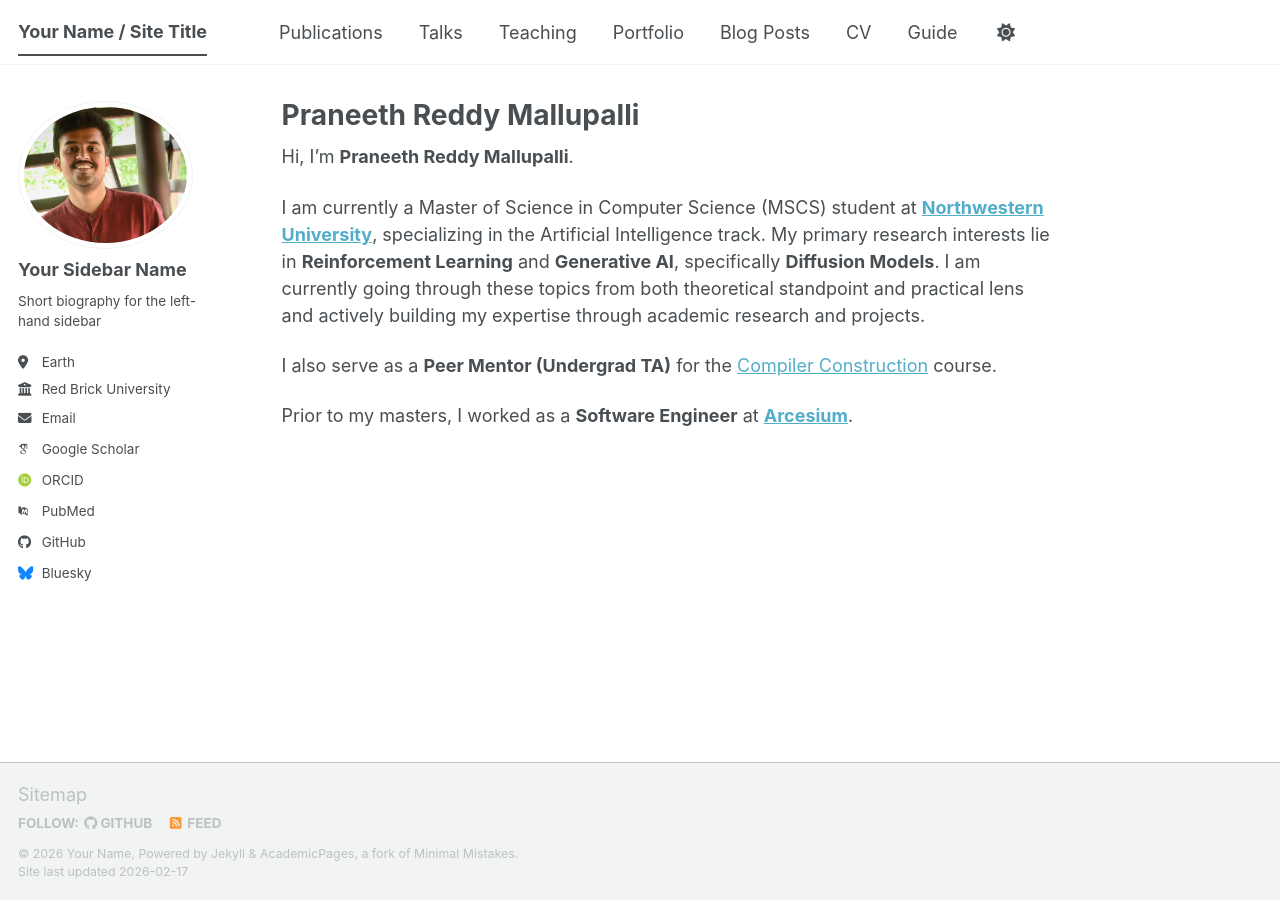
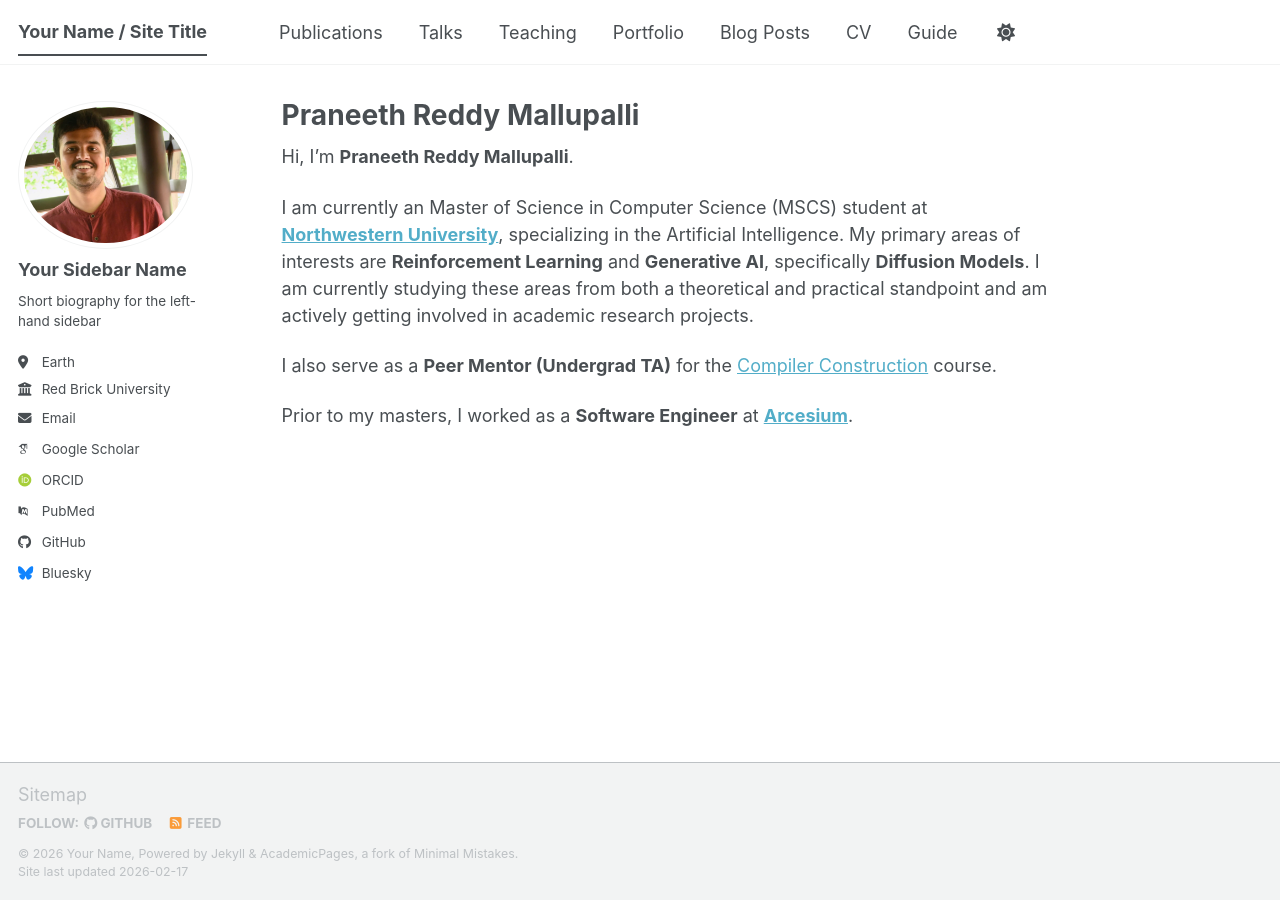
Before and after one commit to prm036/prm036.github.io, a Jekyll site: the page built from _pages/about.md, in a window 1280 px wide. Built offline with Jekyll 4.4.1, drawn with Linux system fonts in a browser that asks for light colours; some web fonts are replaced; a script bundle is joined from its source files by our own code; library files that are not in the unit come from our copies.

Commit message:
Update about.md

```diff
--- a/_pages/about.md
+++ b/_pages/about.md
@@ -9,7 +9,7 @@ redirect_from:
 
 Hi, I'm **Praneeth Reddy Mallupalli**.
 
-I am currently a Master of Science in Computer Science (MSCS) student at **[Northwestern University](https://www.northwestern.edu/)**, specializing in the Artificial Intelligence track. My primary research interests lie in **Reinforcement Learning** and **Generative AI**, specifically **Diffusion Models**. I am currently going through these topics from both theoretical standpoint and practical lens and actively building my expertise through academic research and  projects.
+I am currently an Master of Science in Computer Science (MSCS) student at **[Northwestern University](https://www.northwestern.edu/)**, specializing in the Artificial Intelligence. My primary areas of interests are **Reinforcement Learning** and **Generative AI**, specifically **Diffusion Models**. I am currently studying these areas from both a theoretical and practical standpoint and am actively getting involved in academic research projects.
 
 I also serve as a **Peer Mentor (Undergrad TA)** for the [Compiler Construction](https://www.mccormick.northwestern.edu/computer-science/academics/courses/descriptions/322.html) course.
 
```
